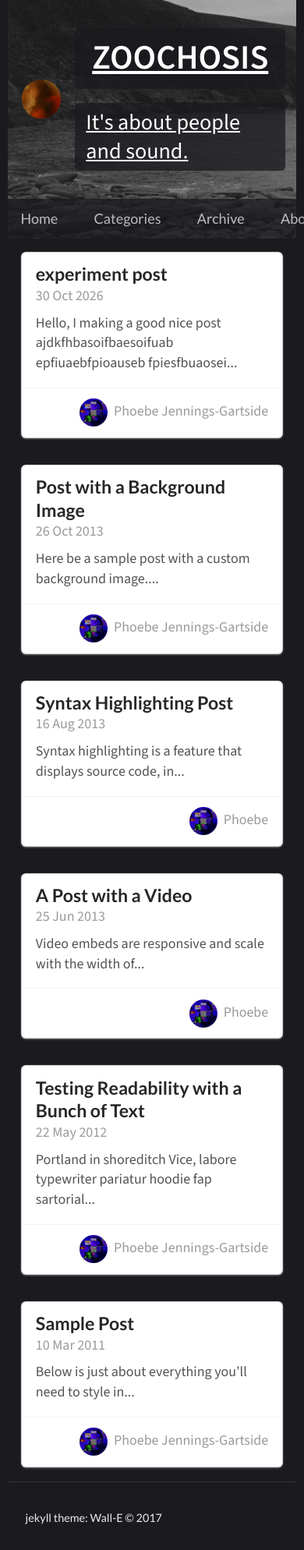
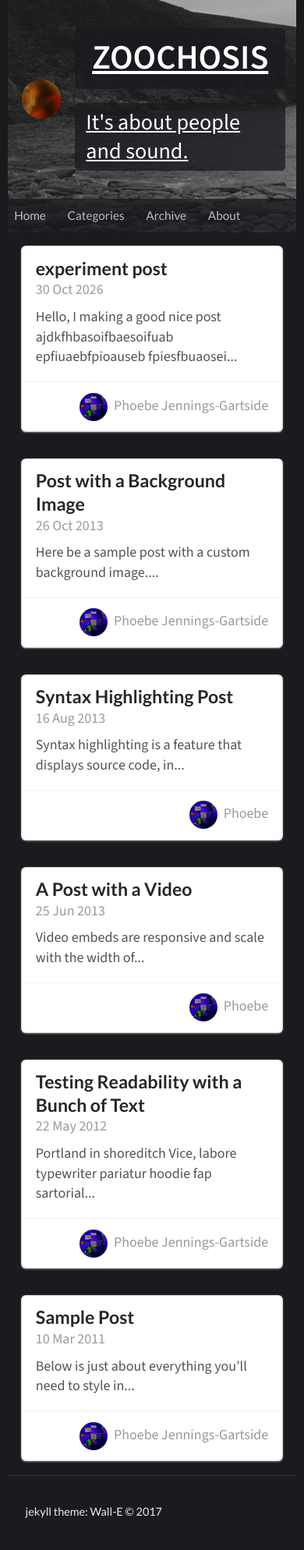
Before and after one commit to ZOOCHOSIS-BLOG/ZOOCHOSIS-BLOG.github.io, a Jekyll site: the page built from index.html, in a window 390 px wide. Shown: the whole page at 78% size. Built offline with Jekyll 4.4.1, drawn with Linux system fonts in a browser that asks for light colours.

Commit message:
band camp and instagram in the footer

```diff
--- a/_includes/footer.html
+++ b/_includes/footer.html
@@ -2,9 +2,12 @@
     <div class="footer-wrapper">
         <div class="ui secondary menu inverted">
             <p class="theme-credit">
-                jekyll theme: Wall-E &copy; 2017</p>
-            <!-- <div class="right menu">
-            </div> -->
+                jekyll theme: Wall-E &copy; 2017
+            </p>
+            <div class="right menu">
+                <a class="item" href="https://zoochosis.bandcamp.com/">Bandcamp</a>
+                <a class="item" href="https://www.instagram.com/zoochosis/">Instagram</a>
+            </div>
         </div>
     </div>
 </footer>
--- a/assets/css/mobile.css
+++ b/assets/css/mobile.css
@@ -8,6 +8,16 @@
 @media all and (max-width: 600px) {
     .right.menu {
         display: none !important;
+    }
+
+    .site-nav .ui.menu {
+        font-size: 0.85rem;
+    }
+
+    .site-nav .ui.menu > a.item {
+        padding-right: 0.55em;
+        padding-left: 0.55em;
+        white-space: nowrap;
     }
 
     header {
```
Also changed, not shown: 12 other files.
